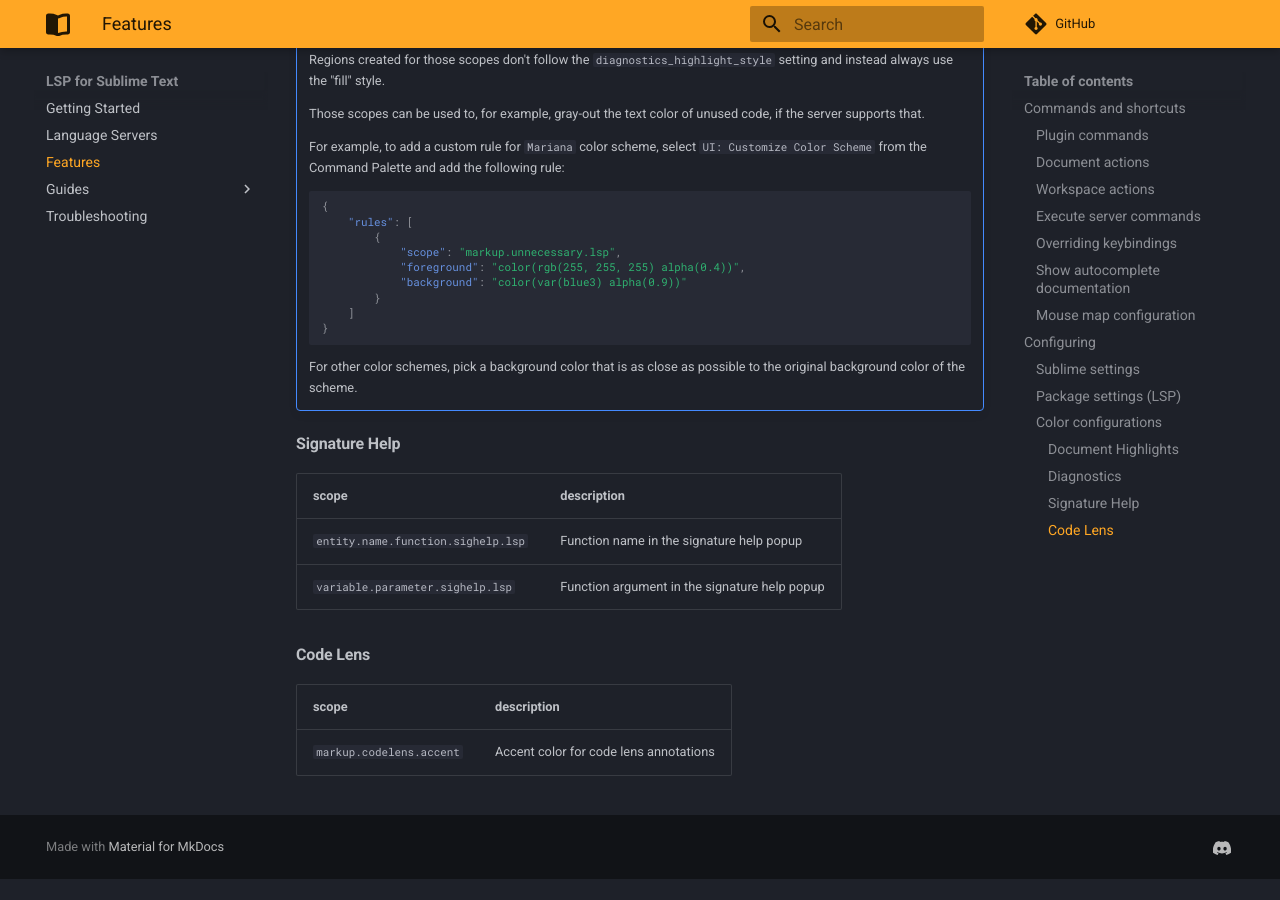
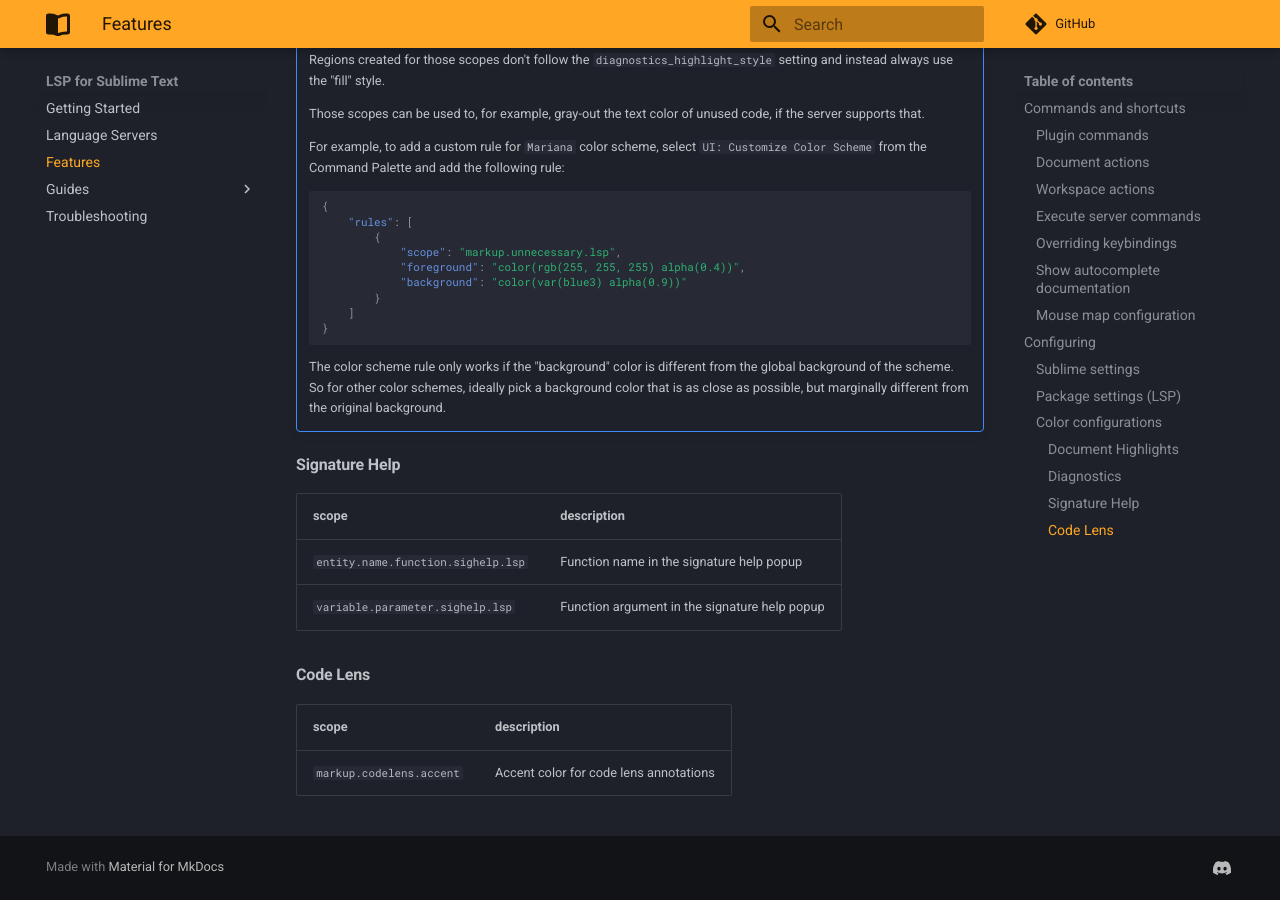
Before and after one commit to sublimelsp/LSP, an MkDocs documentation site: the page built from docs/src/features.md, in a window 1280 px wide and 900 px high, scrolled down 7438 px. Built offline with MkDocs 1.6.1 and Material for MkDocs 9.7.7, drawn with Linux system fonts in a browser that asks for light colours; comment, search, counter and statistics services are not loaded; before the commit the page ends 8317 px from its top, so only the background shows below that.

Commit message:
Update docs/src/features.md
Co-authored-by: jwortmann <jwortmann@outlook.com>

````diff
--- a/docs/src/features.md
+++ b/docs/src/features.md
@@ -249,7 +249,7 @@
     }
     ```
 
-    For other color schemes, pick a background color that is as close as possible to the original background color of the scheme.
+    The color scheme rule only works if the "background" color is different from the global background of the scheme. So for other color schemes, ideally pick a background color that is as close as possible, but marginally different from the original background.
 
 
 #### Signature Help
````
